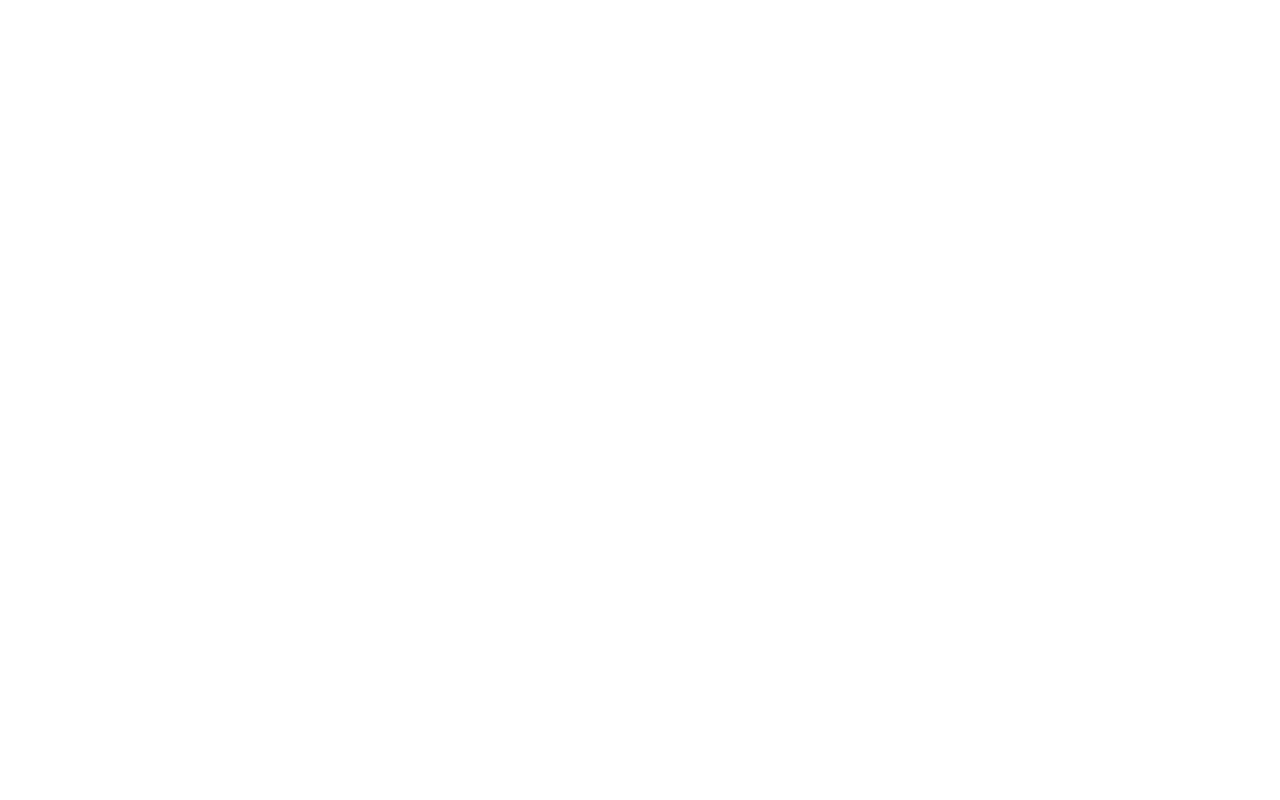
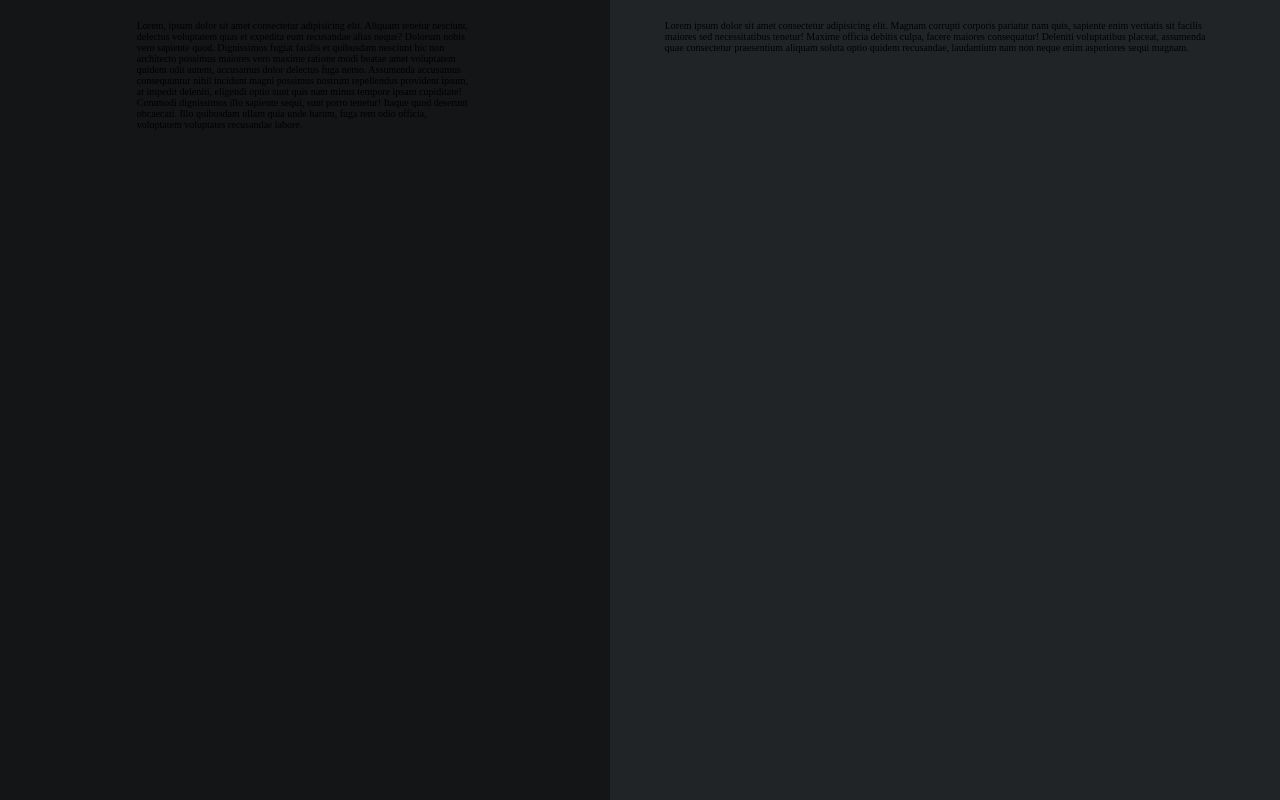
Before and after one commit to dinadevs/full-stack-course, a plain HTML site: page html-css-challenge-form/index.html in a window 1280 px wide. Drawn offline with Linux system fonts and the light colour scheme.

Commit message:
feat: create css layout file

```diff
--- a/html-css-challenge-form/index.html
+++ b/html-css-challenge-form/index.html
@@ -15,5 +15,15 @@
     />
 
   </head>
-  <body></body>
+  <body>
+    <div id="app">
+      <aside>
+        <div class="asideContainer">Lorem, ipsum dolor sit amet consectetur adipisicing elit. Aliquam tenetur nesciunt, delectus voluptatem quas et expedita eum recusandae alias neque? Dolorum nobis vero sapiente quod. Dignissimos fugiat facilis et quibusdam nesciunt hic non architecto possimus maiores vero maxime ratione modi beatae amet voluptatem quidem odit autem, accusamus dolor delectus fuga nemo. Assumenda accusamus consequuntur nihil incidunt magni possimus nostrum repellendus provident ipsum, at impedit deleniti, eligendi optio sunt quis nam minus tempore ipsam cupiditate! Commodi dignissimos illo sapiente sequi, sunt porro tenetur! Itaque quod deserunt obcaecati. Illo quibusdam ullam quia unde harum, fuga rem odio officia, voluptatem voluptates recusandae labore.</div>
+      </aside>
+
+      <main>
+        <div class="mainContainer">Lorem ipsum dolor sit amet consectetur adipisicing elit. Magnam corrupti corporis pariatur nam quis, sapiente enim veritatis sit facilis maiores sed necessitatibus tenetur! Maxime officia debitis culpa, facere maiores consequatur! Deleniti voluptatibus placeat, assumenda quae consectetur praesentium aliquam soluta optio quidem recusandae, laudantium nam non neque enim asperiores sequi magnam.</div>
+      </main>
+    </div>
+  </body>
 </html>
--- a/html-css-challenge-form/styles/global.css
+++ b/html-css-challenge-form/styles/global.css
@@ -53,3 +53,7 @@
   --brand-mid: #3487CF;
   --brand-light: #59B2FF;
 }
+
+body {
+  overflow: hidden;
+}
--- a/html-css-challenge-form/styles/index.css
+++ b/html-css-challenge-form/styles/index.css
@@ -1 +1,2 @@
 @import url(global.css);
+@import url(layout.css);
--- /dev/null
+++ b/html-css-challenge-form/styles/layout.css
@@ -0,0 +1,28 @@
+#app {
+  display: grid;
+  grid-template-columns: 47.62% 52.38%;
+
+  height: 100vh;
+  overflow: hidden;
+}
+
+aside{
+  background-color: var(--shape-background);
+  padding: 2.0rem;
+
+  & .asideContainer {
+    max-width: 33.6rem;
+    margin: auto;
+  }
+}
+
+main {
+  background-color: var(--shape-body);
+  overflow: auto;
+  padding: 2.0rem;
+
+  & .mainContainer {
+    max-width: 56.0rem;
+    margin: auto;
+  }
+}
```
